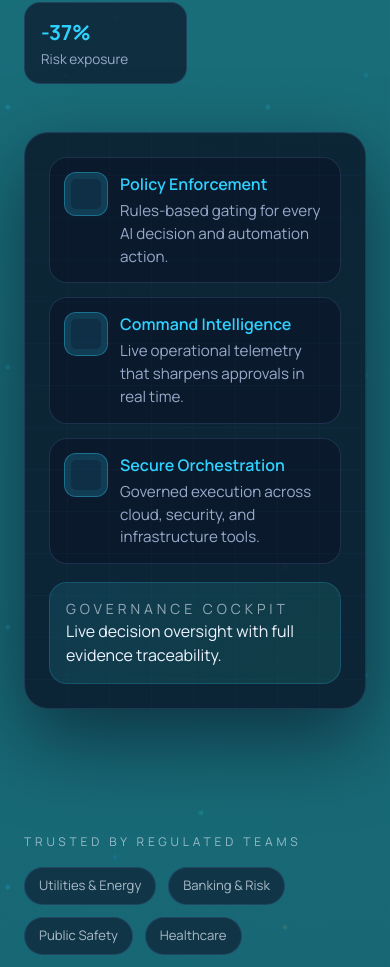
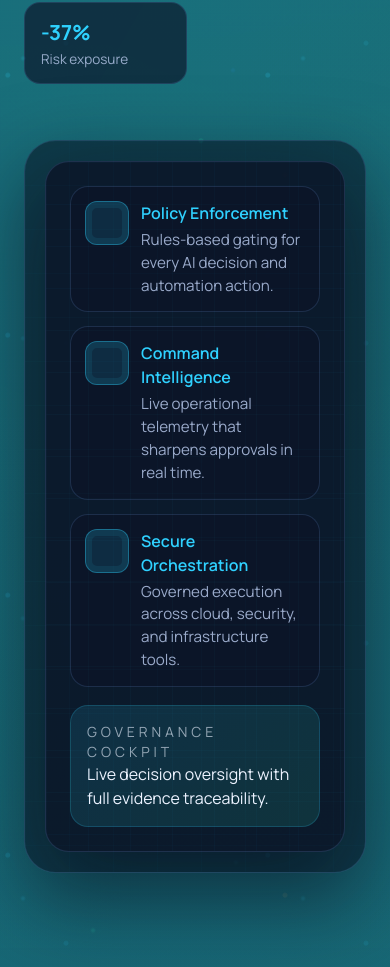
Before and after one commit to pipelineservices/klynxai-assistant, a Next.js app in the folder klynxai_site/: page / in a window 390 px wide. Shown: the part 1010-1977 px from the top of the page. Built offline with nearby package versions, Linux system fonts and the light colour scheme.

Commit message:
Refine hero alignment and visual shell

```diff
--- a/klynxai_site/app/globals.css
+++ b/klynxai_site/app/globals.css
@@ -80,7 +80,7 @@ body {
 
   .container {
     width: 100%;
-    max-width: 1200px;
+    max-width: 1240px;
     margin: 0 auto;
     padding: 0 24px;
   }
@@ -268,14 +268,15 @@ body {
 
   .hero-grid {
     display: grid;
-    gap: 48px;
-    grid-template-columns: repeat(auto-fit, minmax(280px, 1fr));
-    align-items: center;
+    gap: 56px;
+    grid-template-columns: minmax(0, 1.08fr) minmax(0, 0.92fr);
+    align-items: start;
   }
 
   .hero-copy {
     display: grid;
     gap: 24px;
+    padding-top: 12px;
     max-width: 560px;
   }
 
@@ -285,6 +286,7 @@ body {
     line-height: 1.02;
     letter-spacing: -0.02em;
     font-weight: 700;
+    max-width: 16ch;
   }
 
   .hero-subtitle {
@@ -306,6 +308,10 @@ body {
     letter-spacing: 0.3em;
     text-transform: uppercase;
     color: var(--klynx-muted);
+  }
+
+  .hero-pill {
+    max-width: 300px;
   }
 
   .hero-highlight {
@@ -359,10 +365,24 @@ body {
   .hero-visual {
     display: grid;
     gap: 24px;
+    align-self: center;
+    max-width: 520px;
+    margin-left: auto;
+    padding-top: 18px;
+  }
+
+  .hero-visual-shell {
+    position: relative;
+    border-radius: 32px;
+    padding: 28px;
+    background: rgba(8, 16, 32, 0.55);
+    border: 1px solid rgba(84, 121, 176, 0.25);
+    box-shadow: var(--klynx-shadow);
+    overflow: hidden;
   }
 
   .hero-panel {
-    background: rgba(10, 18, 36, 0.78);
+    background: rgba(12, 21, 40, 0.86);
     border-radius: 24px;
     padding: 24px;
     box-shadow: var(--klynx-shadow);
@@ -371,6 +391,17 @@ body {
     gap: 18px;
     position: relative;
     overflow: hidden;
+  }
+
+  .hero-visual-overlay {
+    position: absolute;
+    inset: 0;
+    background-image:
+      linear-gradient(to right, rgba(47, 209, 255, 0.06) 1px, transparent 1px),
+      linear-gradient(to bottom, rgba(47, 209, 255, 0.06) 1px, transparent 1px);
+    background-size: 44px 44px;
+    opacity: 0.35;
+    pointer-events: none;
   }
 
   .hero-panel::before {
@@ -430,6 +461,22 @@ body {
 
   .hero-panel-summary p {
     color: rgba(237, 243, 255, 0.6);
+  }
+
+  .hero::before {
+    content: "";
+    position: absolute;
+    inset: -10% -5% 0;
+    background-image:
+      radial-gradient(circle at 15% 20%, rgba(47, 209, 255, 0.4) 1px, transparent 3px),
+      radial-gradient(circle at 35% 40%, rgba(51, 240, 194, 0.35) 1px, transparent 3px),
+      radial-gradient(circle at 70% 30%, rgba(42, 155, 255, 0.3) 1px, transparent 3px),
+      radial-gradient(circle at 85% 60%, rgba(47, 209, 255, 0.3) 1px, transparent 3px),
+      linear-gradient(120deg, rgba(47, 209, 255, 0.08), rgba(51, 240, 194, 0.06));
+    background-size: 280px 280px, 320px 320px, 360px 360px, 300px 300px, 100% 100%;
+    opacity: 0.35;
+    pointer-events: none;
+    animation: float-points 28s linear infinite;
   }
 
   .trust-strip {
@@ -768,4 +815,30 @@ body {
   .header-grid {
     grid-template-columns: 1fr auto;
   }
+
+  .hero-grid {
+    grid-template-columns: 1fr;
+  }
+
+  .hero-visual {
+    margin-left: 0;
+    max-width: 100%;
+    padding-top: 0;
+  }
+
+  .hero-copy {
+    padding-top: 0;
+  }
+
+  .hero-visual-shell {
+    padding: 20px;
+  }
+
+  .hero-pill {
+    max-width: none;
+  }
+
+  .hero-title {
+    max-width: none;
+  }
 }
--- a/klynxai_site/app/page.tsx
+++ b/klynxai_site/app/page.tsx
@@ -422,7 +422,7 @@ export default function Home() {
         <section className="section hero" id="home">
           <div className="container hero-grid">
             <div className="hero-copy">
-              <div className="pill">Enterprise Control Plane</div>
+              <div className="pill hero-pill">Enterprise Control Plane</div>
               <h1 className="hero-title">
                 Governed AI for autonomous operations that stay accountable.
               </h1>
@@ -449,6 +449,7 @@ export default function Home() {
               </div>
             </div>
             <div className="hero-visual">
+              <div className="hero-visual-shell">
                 <div className="hero-panel">
                   <div className="hero-panel-grid">
                     {heroSignals.map((signal) => (
@@ -465,6 +466,8 @@ export default function Home() {
                     <p className="text-sm uppercase tracking-[0.28em]">Governance Cockpit</p>
                     <h3>Live decision oversight with full evidence traceability.</h3>
                   </div>
+                </div>
+                <div className="hero-visual-overlay" aria-hidden="true" />
               </div>
             </div>
           </div>
```
Lines whose indentation alone changed are shown as unchanged.
